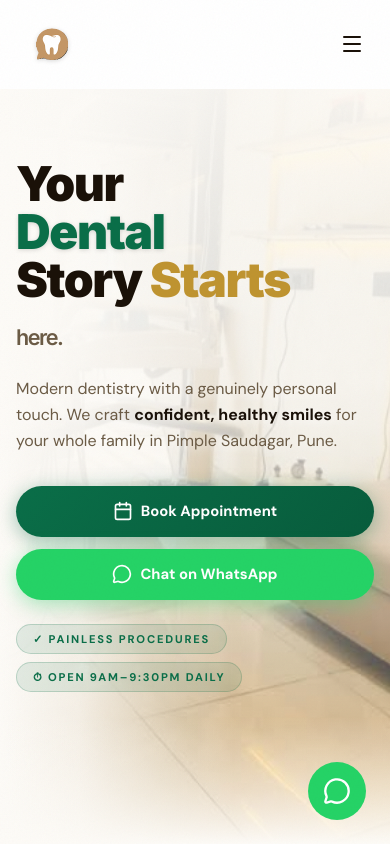
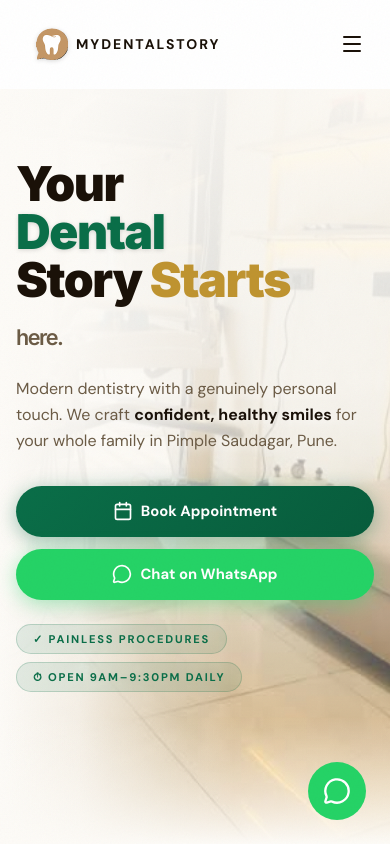
Before and after one commit to itsshubhamkk/mydentalstory, a React (Vite) app: page / in a window 390 px wide. Shown: the top 844 px of the page. Built offline with nearby package versions, Linux system fonts and the light colour scheme.

Commit message:
fix: cinic name on mobile screen on navabar

```diff
--- a/src/components/Navbar.tsx
+++ b/src/components/Navbar.tsx
@@ -33,7 +33,12 @@ export default function Navbar({ onBooking }: NavbarProps) {
                         {/* Logo */}
                         <NavLink to="/" className="nav-logo" style={{ background: 'transparent', border: 'none' }}>
                             <img src={`${import.meta.env.BASE_URL}images/logo.png`} alt="MyDentalStory" className="w-8 h-8 flex-shrink-0 object-contain drop-shadow-sm" />
-                            <span className="text-sm font-bold uppercase tracking-[0.14em] hidden sm:block" style={{ color: 'var(--text)' }}>MyDentalStory</span>
+                            <span
+                                className="text-sm font-bold uppercase tracking-[0.14em] whitespace-nowrap"
+                                style={{ color: 'var(--text)' }}
+                            >
+                                MyDentalStory
+                            </span>
                         </NavLink>
 
                         {/* Desktop Nav */}
```
